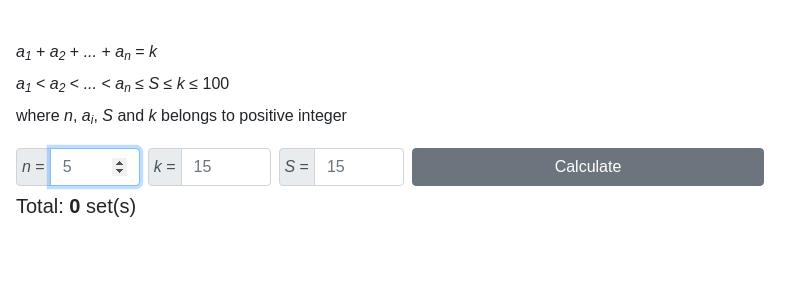
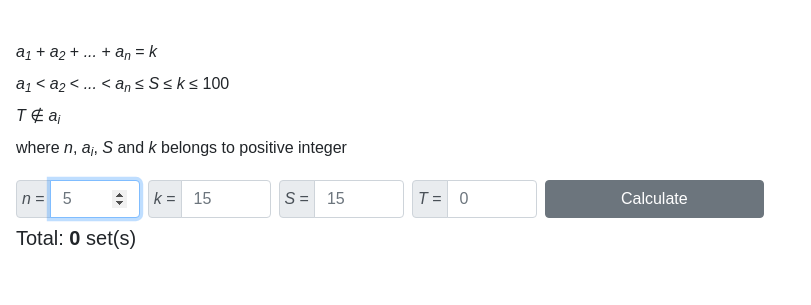
Before and after one commit to jingfei/number-add, a plain HTML site: page index.html in a window 1280 px wide. Shown: the whole page, without its empty margins (0-811 px from the left). Drawn offline with nearby package versions, Linux system fonts and the light colour scheme.

Commit message:
Added t to index.html

```diff
--- a/index.html
+++ b/index.html
@@ -13,7 +13,7 @@ body {
   max-width: 780px;
 }
 .input-group {
-  width: 33%;
+  width: 50%;
 }
 .input-group-text {
   padding-right: 5px;
@@ -39,6 +39,7 @@ body {
   <p id="description">
     <i>a<sub>1</sub></i> + <i>a<sub>2</sub></i> + <i>...</i> + <i>a<sub>n</i></sub> = <i>k</i><br/>
     <i>a<sub>1</sub></i> < <i>a<sub>2</sub></i> < <i>...</i> < <i>a<sub>n</sub></i> ≤ <i>S</i> ≤ <i>k</i> ≤ <span id="maxValue"></span><br/>
+    <i>T</i> ∉ <i>a<sub>i</sub></i><br/>
     where <i>n</i>, <i>a<sub>i</sub></i>, <i>S</i> and <i>k</i> belongs to positive integer
   </p>
 
@@ -67,10 +68,18 @@ body {
       <input type="number" class="form-control" min="1" id="number-s" placeholder="15" onkeyup="validate(event, 's')">
     </div>
 
+    <label class="sr-only" for="number-t">T</label>
+    <div class="input-group mb-2 mr-sm-2">
+      <div class="input-group-prepend">
+        <div class="input-group-text"><i>T</i>&nbsp;=</div>
+      </div>
+      <input type="number" class="form-control" min="0" id="number-t" placeholder="0" onkeyup="validate(event, 't')">
+    </div>
+
     <button type="submit" class="btn btn-secondary mb-2 flex-grow-1" id="submitBtn" onClick="calculate()">Calculate</button>
   </form>
   <h5>Total: <span id="total">0</span> set(s)</h5>
   <ul id="output"></ul>
-  <script src="main-202003051015.js"></script>
+  <script src="main-202003061912.js"></script>
 </body>
 </html>
```
